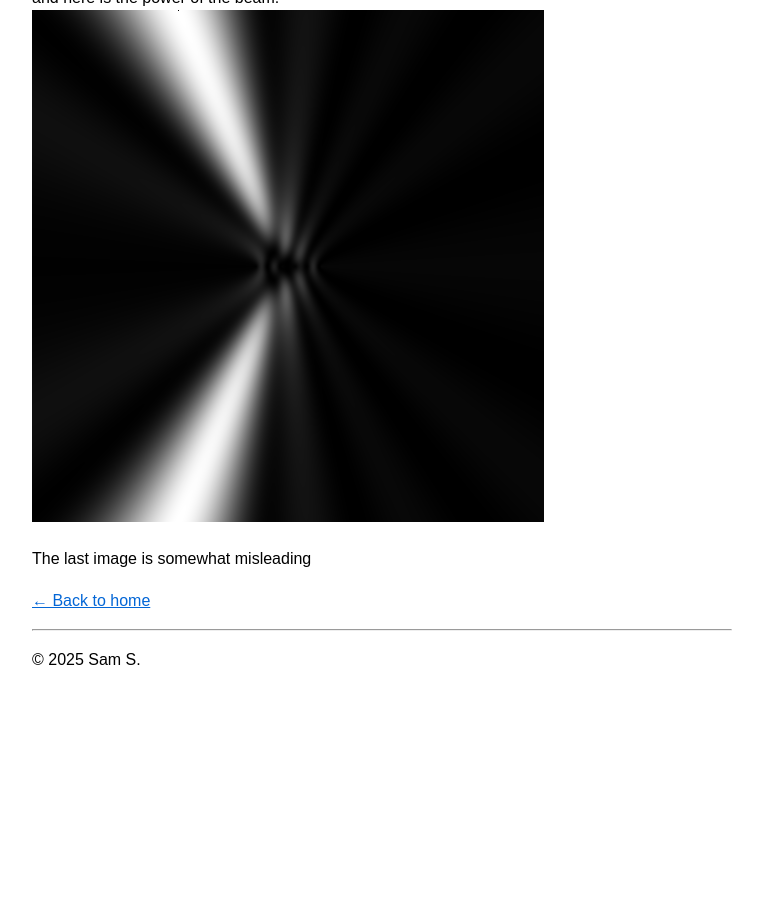
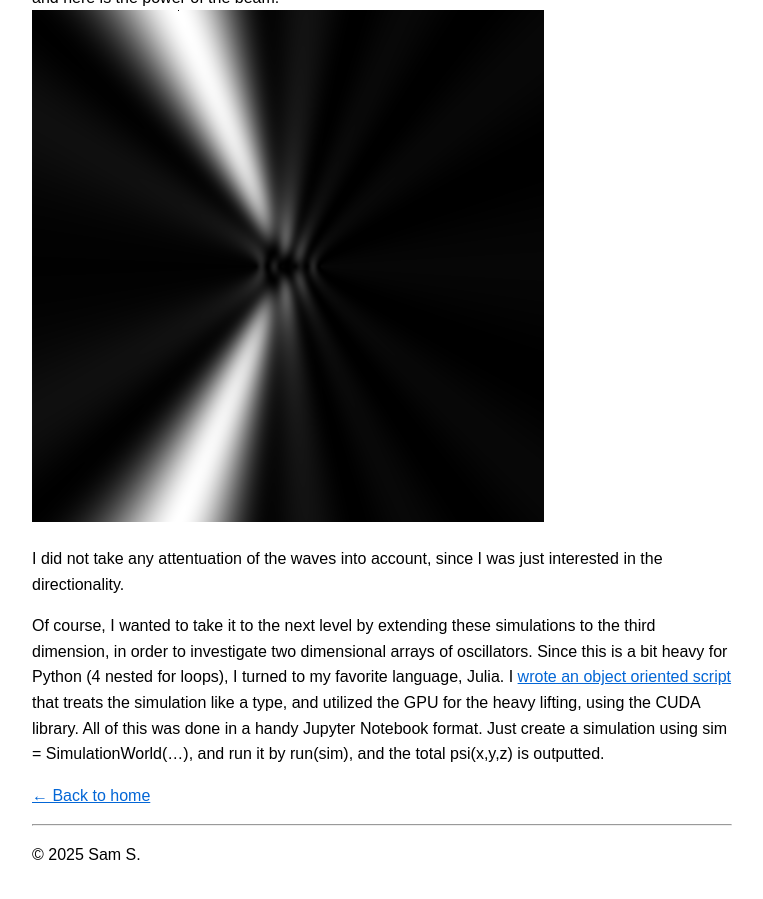
Before and after one commit to samman350/samman350.github.io, a Jekyll site: the page built from _posts/2025-05-08-phased-arrays.md, in a window 1280 px wide and 900 px high, scrolled down 2549 px. Shown: the whole window, without its empty margins (258-1021 px from the left). Built offline with Jekyll 4.4.1, drawn with Linux system fonts in a browser that asks for light colours; formulas are drawn with MathJax 3; before the commit the page ends 3254 px from its top, so only the background shows below that.

Commit message:
Update 2025-05-08-phased-arrays.md

```diff
--- a/_posts/2025-05-08-phased-arrays.md
+++ b/_posts/2025-05-08-phased-arrays.md
@@ -30,4 +30,6 @@
 and here is the power of the beam:
 ![the power of 6 oscillators]({{ '/assets/images/Waves4Steer_power6.png' | relative_url }})
 
-The last image is somewhat misleading
+I did not take any attentuation of the waves into account, since I was just interested in the directionality.
+
+Of course, I wanted to take it to the next level by extending these simulations to the third dimension, in order to investigate two dimensional arrays of oscillators. Since this is a bit heavy for Python (4 nested for loops), I turned to my favorite language, Julia. I [wrote an object oriented script](https://github.com/samman350/3D_PhaseArray) that treats the simulation like a type, and utilized the GPU for the heavy lifting, using the CUDA library. All of this was done in a handy Jupyter Notebook format. Just create a simulation using sim = SimulationWorld(...), and run it by run(sim), and the total psi(x,y,z) is outputted.
```
